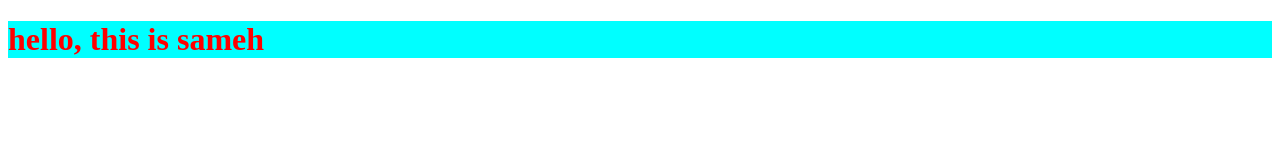
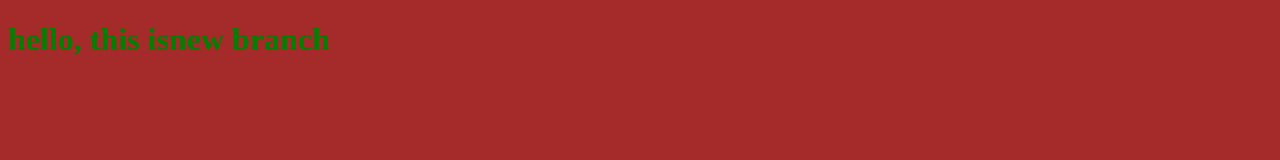
Before and after one commit to sameh-htary/my-project, a plain HTML site: page index.html in a window 1280 px wide. Drawn offline with Linux system fonts and the light colour scheme.

Commit message:
choose background-colr in css file

```diff
--- a/index.html
+++ b/index.html
@@ -7,7 +7,7 @@
     <title>Document</title>
 </head>
 <body>
-    <h1>hello, this is sameh</h1>
+    <h1>hello, this isnew branch</h1>
     <script src="app.js"></script>
 </body>
 </html>
--- a/style.css
+++ b/style.css
@@ -1,4 +1,7 @@
 h1{
-    color: red;
-    background-color: aqua;
+    color:green;
+
 }
+body{
+    background-color: brown;
+}
```
